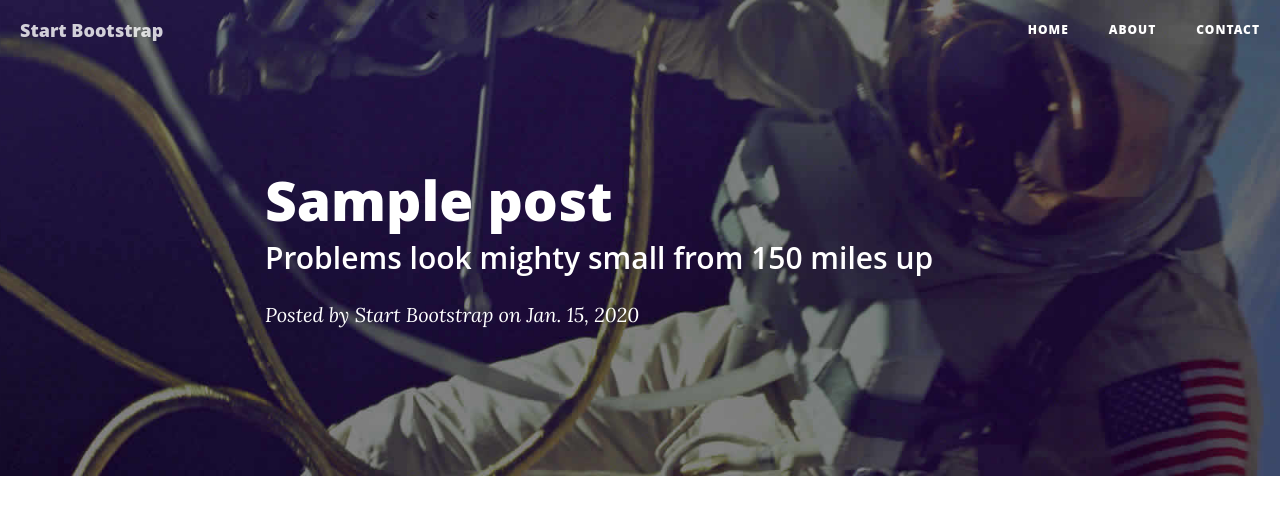
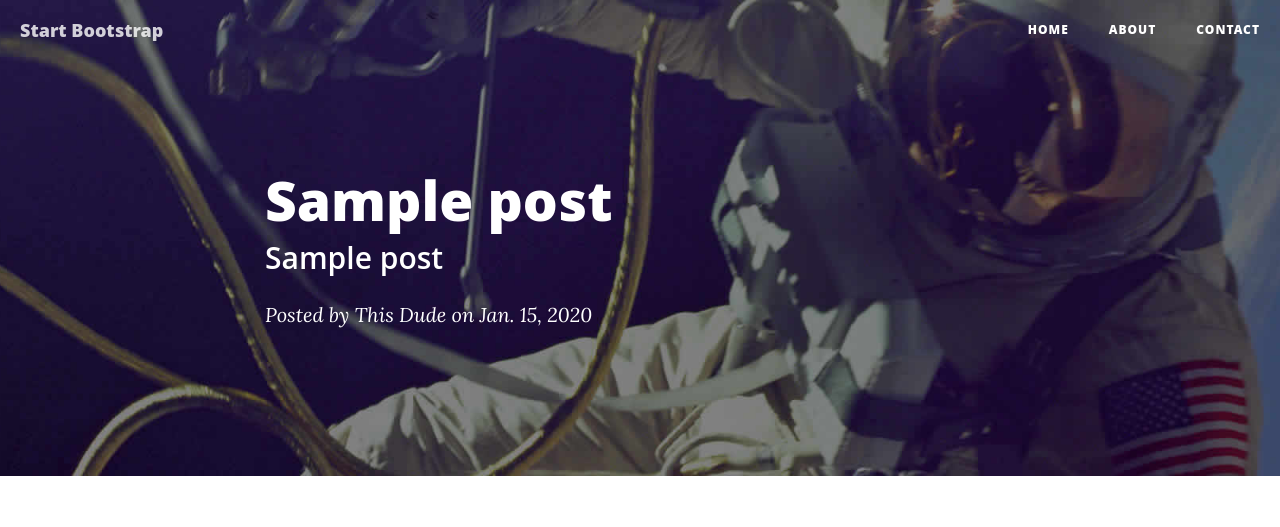
Before and after one commit to gunduzhuseyn/Blog, a Django app: page /posts/1 in a window 1280 px wide. Shown: the top 527 px of the page. Run offline with Django 3.2, Linux system fonts and the light colour scheme; tables that the repository leaves empty hold one stand-in row (values such as "Sample post"); some libraries are stand-ins or nearby versions; some web fonts are replaced.

Commit message:
improve post model and the related views

```diff
--- a/src/blog/myblog/models.py
+++ b/src/blog/myblog/models.py
@@ -7,8 +7,8 @@ class Post(models.Model):
     title = models.CharField(max_length=100, default='')
     subtitle = models.CharField(max_length=100, default='')
     body = models.TextField(default='')
-    created_date = models.DateField(default=datetime.date.today)
-    published_date = models.DateField(default=datetime.date.today)
+    date_created = models.DateField(default=datetime.date.today)
+    date_published = models.DateField(default=datetime.date.today)
     is_published = models.BooleanField(default=False)
 
     def __str__(self):
--- a/src/blog/myblog/templates/myblog/index.html
+++ b/src/blog/myblog/templates/myblog/index.html
@@ -32,9 +32,10 @@
                             {{ post.subtitle }}
                         </h3>
                     </a>
+                    <p class="post-meta">{{ post.body|slice:"340" }}</p>
                     <p class="post-meta"><a href="{{ post.get_absolute_url }}">See In Detail</a></p>
                     <p class="post-meta">
-                        Posted by <a href="{% url 'about_me_url' %}">This Dude</a> on {{ post.published_date }}
+                        Posted by <a href="{% url 'about_me_url' %}">This Dude</a> on {{ post.date_published }}
                     </p>
                 </div>
             {% endfor %}
--- a/src/blog/myblog/templates/myblog/post_detail.html
+++ b/src/blog/myblog/templates/myblog/post_detail.html
@@ -1,7 +1,7 @@
 {% extends 'myblog/base.html' %}
 
 {% block content %}
-
+    {% if post.is_published or user.is_superuser %}
         <!-- Page Header -->
         <!-- Set your background image for this header on the line below. -->
         <header class="intro-header" style="background-image: url('/static/img/post-bg.jpg')">
@@ -10,8 +10,8 @@
                     <div class="col-lg-8 col-lg-offset-2 col-md-10 col-md-offset-1">
                         <div class="post-heading">
                             <h1>{{ post.title }}</h1>
-                    <h2 class="subheading">Problems look mighty small from 150 miles up</h2>
-                    <span class="meta">Posted by <a href="#">Start Bootstrap</a> on {{ post.created_date }}</span>
+                            <h2 class="subheading">{{ post.subtitle }}</h2>
+                            <span class="meta">Posted by <a href="{% url 'about_me_url' %}">This Dude</a> on {{ post.date_published }}</span>
                         </div>
                     </div>
                 </div>
@@ -28,7 +28,21 @@
                 </div>
             </div>
         </article>
-
+    {% else %}
+        <!-- Page Header -->
+        <!-- Set your background image for this header on the line below. -->
+        <header class="intro-header" style="background-image: url('/static/img/post-bg.jpg')">
+            <div class="container">
+                <div class="row">
+                    <div class="col-lg-8 col-lg-offset-2 col-md-10 col-md-offset-1">
+                        <div class="post-heading">
+                            <h1>This post is coming soon!</h1>
+                        </div>
+                    </div>
+                </div>
+            </div>
+        </header>
+    {% endif %}
     <hr>
 
 {% endblock %}
--- a/src/blog/myblog/views.py
+++ b/src/blog/myblog/views.py
@@ -9,10 +9,9 @@ class HomeView(ListView):
     template_name = 'myblog/index.html'
     context_object_name = 'posts'
     paginate_by = 20
-    ordering = ['published_date']
 
     def get_queryset(self):
-        return Post.objects.filter(is_published=True)
+        return Post.objects.filter(is_published=True).order_by('-date_published')
 
 
 class PostDetailView(DetailView):
```
Lines whose indentation alone changed are shown as unchanged.
